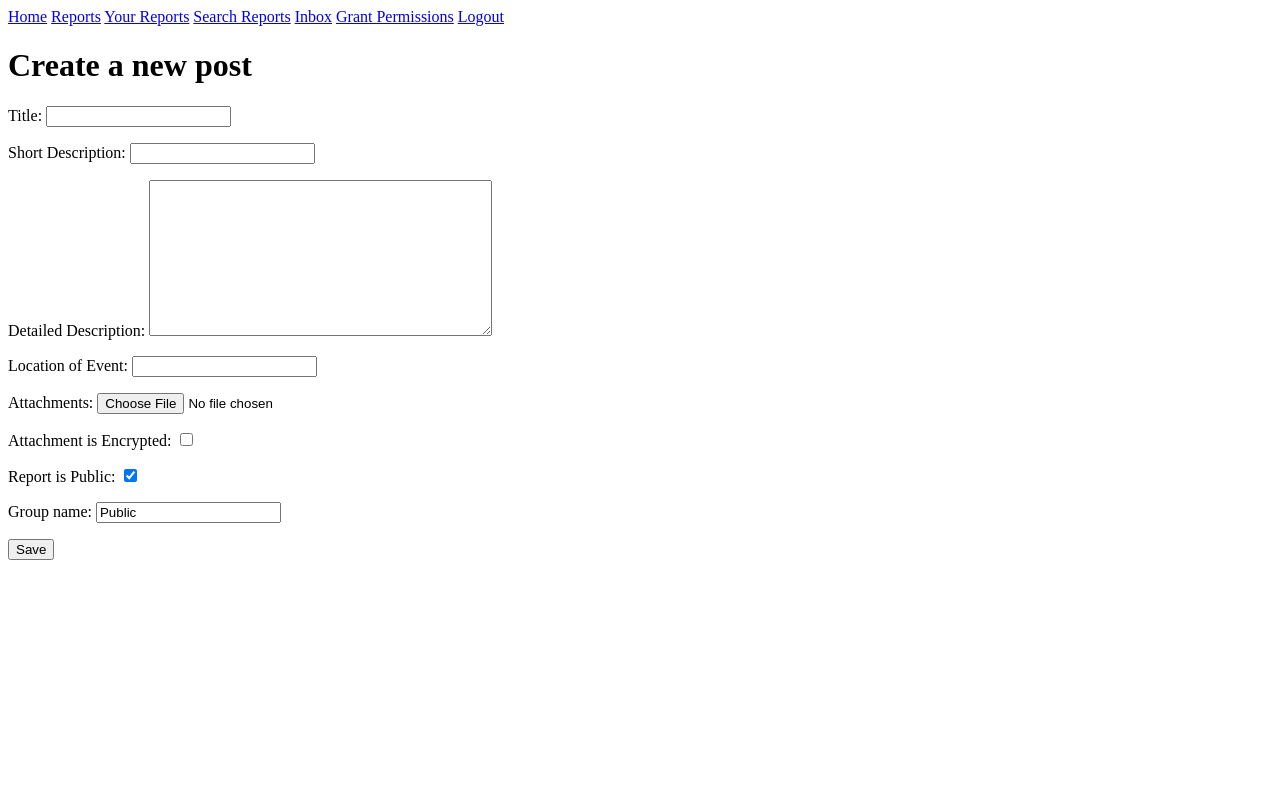
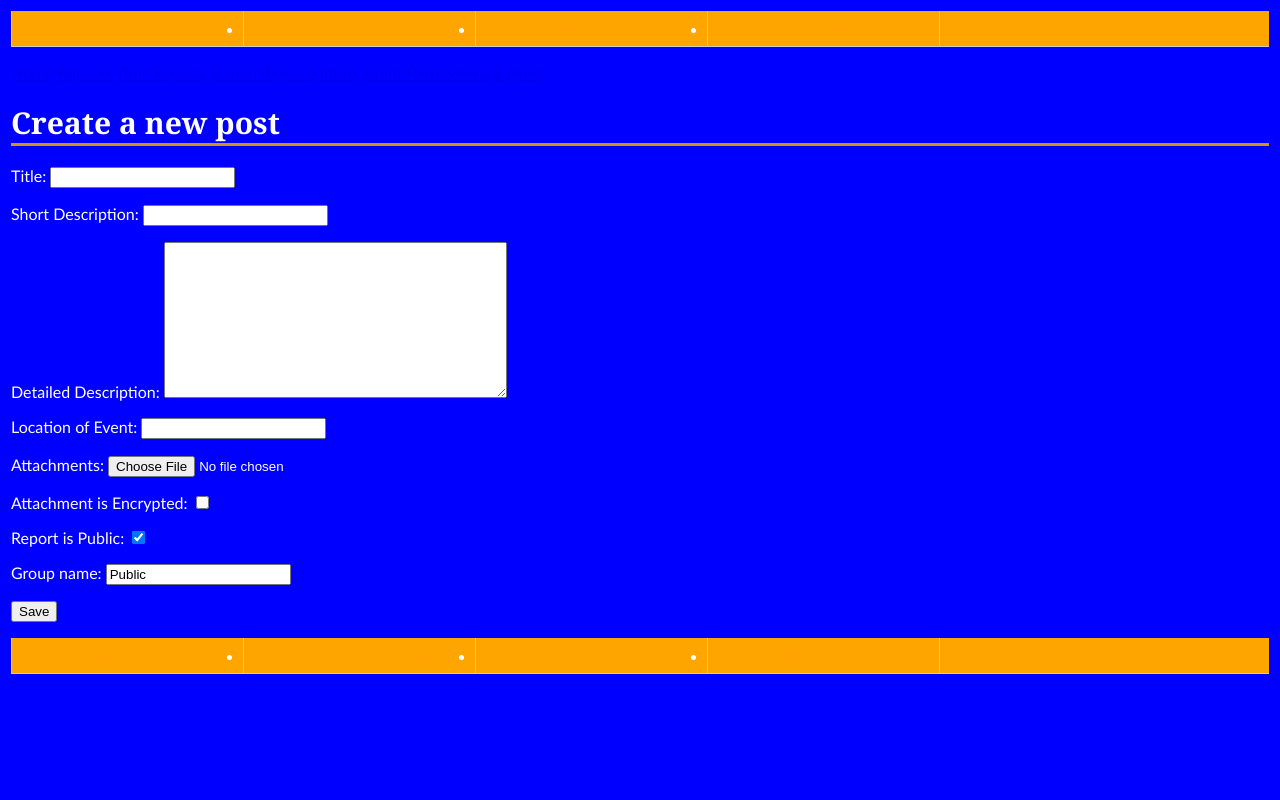
Before and after one commit to bmblank/cs3240-f15-team11, a Django app: page /report/create/ in a window 1280 px wide. Run offline with Django 3.2, Linux system fonts and the light colour scheme; the visitor is signed in with stand-in values (Sample User, id 1).

Commit message:
some ui fixes

```diff
--- a/index/templates/index/base.html
+++ b/index/templates/index/base.html
@@ -1,5 +1,91 @@
+<style>
+
+    body {
+        font-family: "Trebuchet MS", Verdana, sans-serif;
+        font-size: 16px;
+        background-color: blue;
+        color: #ffffff;
+        padding: 3px;
+    }
+
+    #main {
+        padding: 5px;
+        padding-left:  15px;
+        padding-right: 15px;
+        background-color: #ffffff;
+        border-radius: 0 0 5px 5px;
+    }
+
+    h1 {
+        font-family: Georgia, serif;
+        border-bottom: 3px solid #cc9900;
+        color: #ffffff;
+        font-size: 30px;
+    }
+    #nav {
+        width: 100%;
+        float: left;
+        margin: 0 0 1em 0;
+        padding: 0;
+        background-color: #FFA500;
+        border-bottom: 1px solid #ccc;
+    }
+    #nav ul {
+        list-style: none;
+        width: 800px;
+        margin: 0 auto;
+        padding: 0;
+    }
+    li.ui {
+        float: left;
+    }
+    li.ui a.one {
+        display: block;
+        padding: 8px 15px;
+        text-decoration: none;
+        font-weight: bold;
+        color: #FFA500;
+        border-right: 1px solid #ccc;
+    }
+    li.ui:first-child a {
+        border-left: 1px solid #ccc;
+    }
+    li.ui a.one:hover {
+        color: #ffffff;
+        background-color: #cc9900;
+    }
+    a.one:link, a.one:visited {
+        display: block;
+        width: 201px;
+        font-weight: bold;
+        color: #ffffff;
+        background-color: #FFA500;
+        text-align: center;
+        padding: 5px;
+        text-decoration: none;
+        text-transform: uppercase;
+    }
+    a.one:hover, a.one:active {
+        background-color: #7A991A;
+    }
+</style>
+
+
+
 <html>
 	<body>
+
+		<!-- UI ADDITIONS 777-->
+		<ul id="nav">
+		      <li class="ui"><a class="one" href="/home/">Home</a></li>
+		      <li class="ui"><a class="one" href="/report/">Reports</a></li>
+		      <li class="ui"><a class="one" href="/message/">Messages</a></li>
+		      {% if user.is_authenticated %}
+		        <li class="ui"><a class="one" href="/logout/">Logout</a></li>
+		      {% else %}
+		        <li class="ui"><a class="one" href="/login/?next={{ request.path }}">Login</a></li>
+		      {% endif %}
+		</ul>
 
 		<a href="/home/">Home</a>
 		<a href="/report/">Reports</a>
@@ -22,6 +108,14 @@
 		{% endblock %}
 
 
+		<ul id="nav">
+		    <li class="ui"><a class="one" href="/about/">Getting Started</a></li>
+		    <li class="ui"><a class="one" href="/mission/">Mission Statement</a></li>
+		    <li class="ui"><a class="one" href="/security/">Security</a></li>
+		    <li class="ui"><a class="one" href="/contact/">Contact Us</a></li>
+		</ul>
+
+
 
 	</body>
 </html>
```
